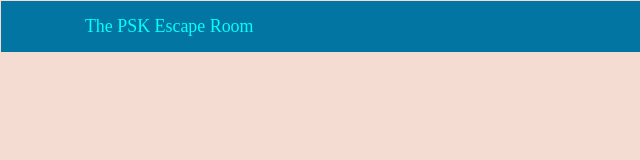
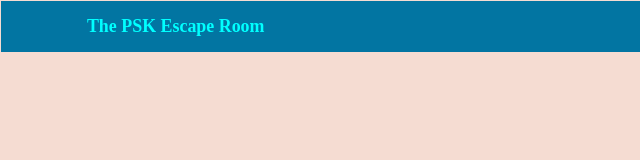
Before and after one commit to budew537/WebJam_Project, a website: page left.html in a window 1280 px wide. Shown: the full height of the page, 0-640 px from the left. Drawn offline with Linux system fonts and the light colour scheme.

```diff
--- a/left.html
+++ b/left.html
@@ -2,12 +2,13 @@
 <html lang="en-US">
   <head>
     <meta charset="utf-8" />
-    <title>WebJam2025_Project</title>
+    <title>EscapeRoomProject-WebJam2025</title>
+    <!--Refers to the title in the weblink-->
     <link rel="stylesheet" href="./styles.css" />
   </head>
 
   <header>
-    <a href="index.html" class="logo">The PSK Escape Room</a>
+    <a href="index.html" class="logo"><b>The PSK Escape Room</b></a>
 
     <nav class="navbar">
       <a href="index.html" class="nav1">Start Game</a>
@@ -16,4 +17,6 @@
       <a href="credits.html" class="nav1">Credits</a>
     </nav>
   </header>
+
+  <body></body>
 </html>
```
Also changed, not shown: index.html (+0 -2 lines).
